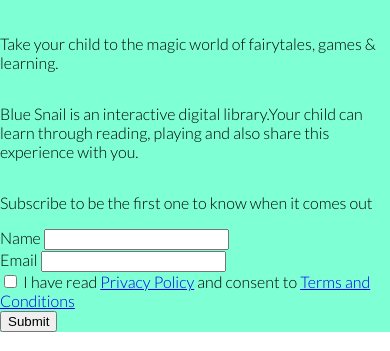
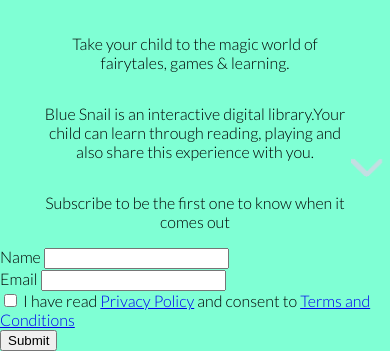
Before and after one commit to anatanczak/blueSnailLandingPage, a website: page index.html in a window 390 px wide. Shown: the part 633-984 px from the top of the page. Drawn offline with Linux system fonts and the light colour scheme.

Commit message:
add animated arrow

```diff
--- a/index.html
+++ b/index.html
@@ -20,12 +20,12 @@
     <div class="paragraph-and-form-container">
       <h1 id="coming-soon-h1" class="title">COMING SOON</h1>
 
-      <p class="">Take your child to the magic world of fairytales, games & learning.</p>
-      <p class="">Blue Snail is an interactive digital library.Your child can learn through
+      <p class="flex-item-paragraph">Take your child to the magic world of fairytales, games & learning.</p>
+      <p class="flex-item-paragraph">Blue Snail is an interactive digital library.Your child can learn through
         reading,
         playing and also share this
         experience with you.</p>
-      <p class="">Subscribe to be the first one to know when it comes out</p>
+      <p class="flex-item-paragraph">Subscribe to be the first one to know when it comes out</p>
 
       <form class="contact-form" action="" method="post">
         <div class="form-item">
--- a/style.css
+++ b/style.css
@@ -49,9 +49,28 @@
   width: 100%;
   height: auto;
 }
+.flex-item-paragraph{
+  margin-left: 10%;
+  margin-right: 10%;
+  text-align: center;
+}
 
 /* for ipad */
 @media only screen and (max-width: 768px) {
+/* animated arrow that appear on tablet/mobile */
+  .visible-arrow {
+    display:block;
+    position: fixed;
+    bottom: 4%;
+    margin-left: 90%;
+    margin-right: auto;
+    width: 8%;
+    z-index: 1;
+  }
+
+  .hidden-arrow {
+    display: none;
+  }
   .main-content {
 flex-direction: column-reverse;
 height: 100%;
@@ -59,7 +78,6 @@
 
   .image-container {
   /* when it's a flex-container */
-
     flex: 1;
     visibility: visible;
   }
```
